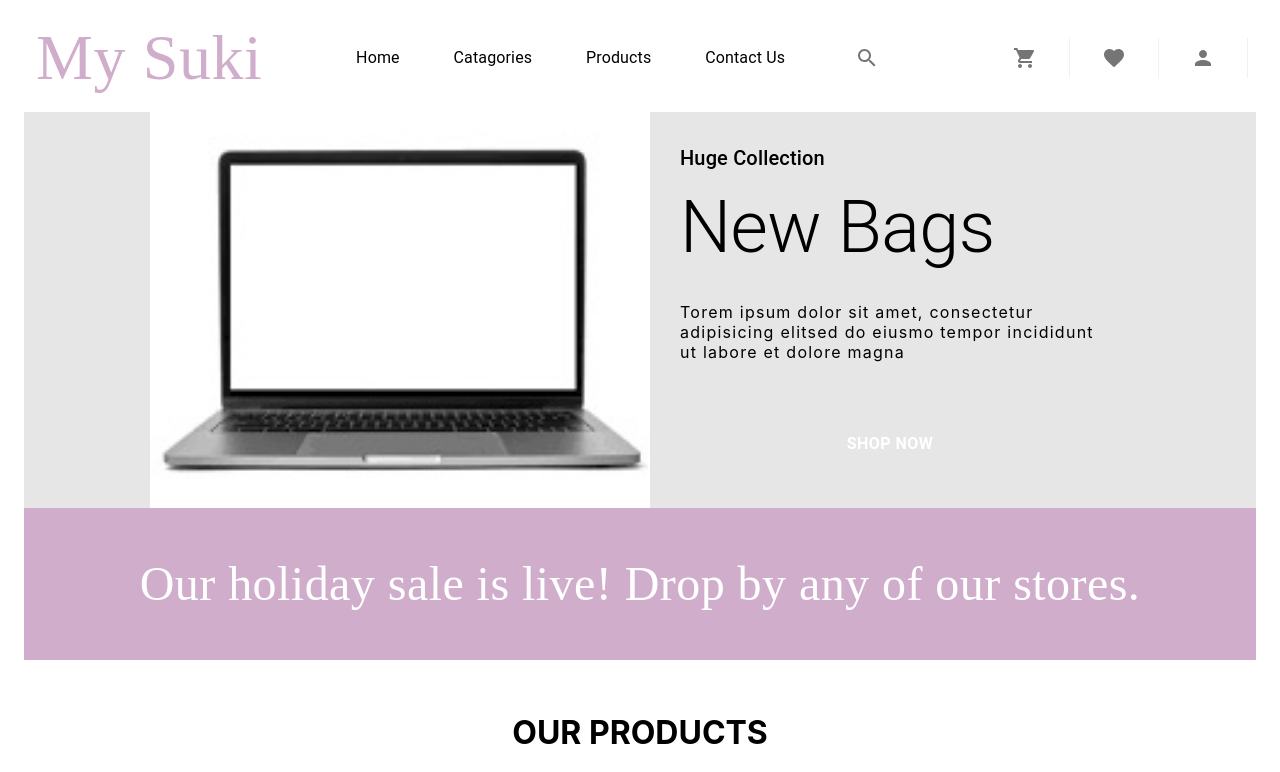
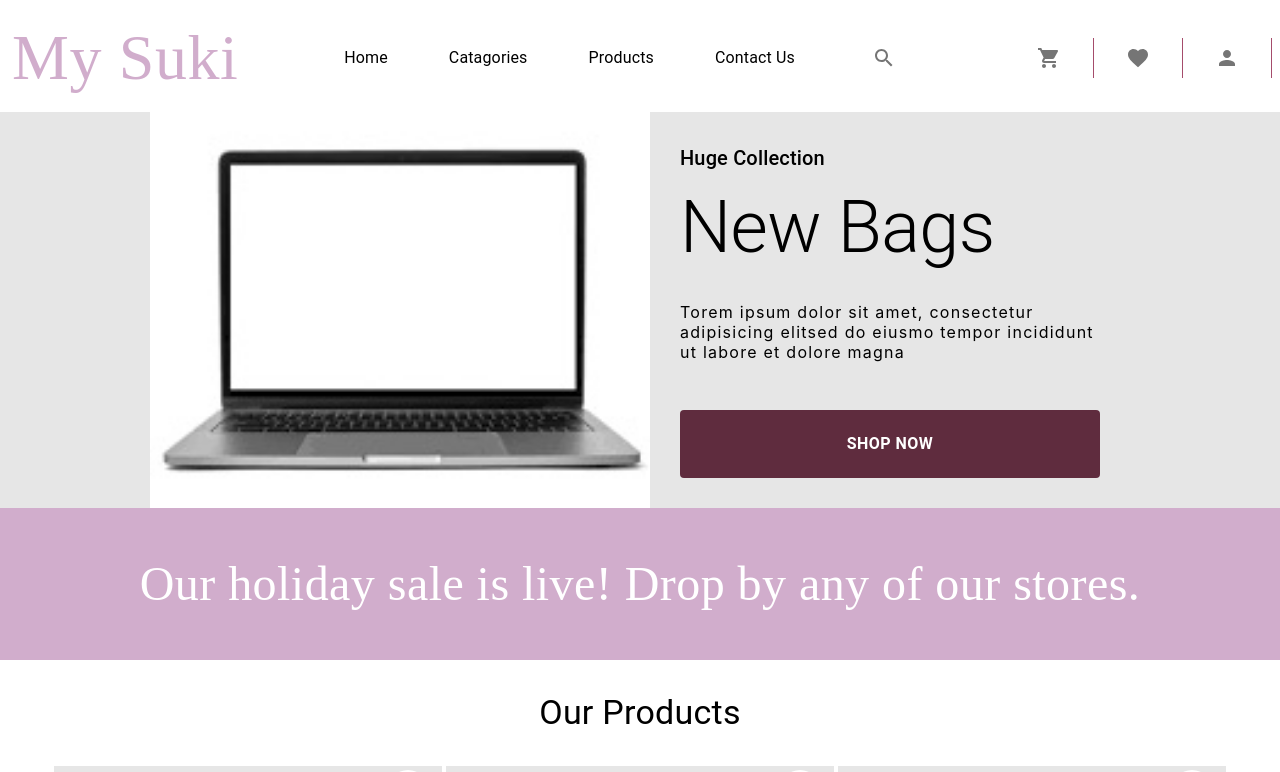
Before and after one commit to ttewabe/Build-local-Suki-Store, a React (Create React App) app: page / in a window 1280 px wide. Shown: the top 772 px of the page. Built offline with nearby package versions, Linux system fonts and the light colour scheme; a web font is replaced by a local one.

Commit message:
added drawer and full page search

```diff
--- a/src/App.js
+++ b/src/App.js
@@ -1,14 +1,15 @@
-import React, { useEffect } from 'react'
-import { Container, Typography, Box } from '@mui/material'
-import { ThemeProvider } from '@emotion/react'
-import theme from './styles/theme'
-import Appbar from './components/appbar'
-import Banner from './components/banner'
-import Promotions from './components/promotions'
-import Products from './components/products'
-import Footer from './components/footer'
-import AppDrawer from './components/drawer'
-import { UIProvider } from './context/ui'
+import { useEffect } from 'react'
+import { Container, Typography, Box, Stack } from "@mui/material";
+import Appbar from "./components/appbar";
+import { ThemeProvider } from "@mui/system";
+import theme from "./styles/theme";
+import Banner from "./components/banner";
+import Products from "./components/products";
+import { UIProvider } from "./context/ui";
+import Footer from "./components/footer";
+import AppDrawer from "./components/drawer";
+import Promotions from "./components/promotions";
+import SearchBox from "./components/search";
 
 function App() {
   useEffect(() => {
@@ -18,27 +19,28 @@ function App() {
   return (
     <ThemeProvider theme={theme}>
       <Container
+        disableGutters
         maxWidth="xl"
         sx={{
-          background: '#fff',
+          background: "#fff",
         }}
       >
+        <Stack>
           <UIProvider>
             <Appbar />
             <Banner />
             <Promotions />
-          <Box display="flex" justifyContent="center" sx={{ pt: 4 }}>
-            <Typography variant="4">
-              <h1>OUR PRODUCTS</h1>
-            </Typography>
+            <SearchBox />
+            <Box display="flex" justifyContent="center" sx={{ p: 4 }}>
+              <Typography variant="h4">Our Products</Typography>
             </Box>
             <Products />
             <Footer />
             <AppDrawer />
           </UIProvider>
+        </Stack>
       </Container>
     </ThemeProvider>
-  )
+  );
 }
-
 export default App
--- a/src/components/appbar/actions.js
+++ b/src/components/appbar/actions.js
@@ -49,7 +49,7 @@ export default function Actions({ matches }) {
             <FavoriteIcon />
           </ListItemIcon>
         </ListItemButton>
-        <Divider orientation="vertical" flexItem style={{ backgroundColor: Colors.secondary}} />
+        <Divider orientation="vertical" flexItem />
 
         <ListItemButton
           sx={{
@@ -66,7 +66,7 @@ export default function Actions({ matches }) {
             <PersonIcon />
           </ListItemIcon>
         </ListItemButton>
-        <Divider orientation="vertical" flexItem style={{ backgroundColor: Colors.secondary, width: '0.3px'}} />
+        <Divider orientation="vertical" flexItem  />
       </MyList>
     </Component>
   )
--- a/src/components/appbar/appbarDesktop.js
+++ b/src/components/appbar/appbarDesktop.js
@@ -2,8 +2,11 @@ import { AppbarContainer, AppbarHeader, MyList } from '../../styles/appbar'
 import { ListItemButton, ListItemIcon, ListItemText } from '@mui/material'
 import SearchIcon from '@mui/icons-material/Search'
 import Actions from './actions'
+import { useUIContext } from '../../context/ui'
 
 export default function AppbarDesktop({ matches }) {
+
+  const { setShowSearchBox } = useUIContext();
   return (
     <AppbarContainer>
       <AppbarHeader>My Suki</AppbarHeader>
@@ -15,7 +18,7 @@ export default function AppbarDesktop({ matches }) {
 
         <ListItemButton>
           <ListItemIcon>
-            <SearchIcon />
+            <SearchIcon onClick={()=> setShowSearchBox(true) }/>
           </ListItemIcon>
         </ListItemButton>
       </MyList>
--- a/src/components/appbar/appbarMobile.js
+++ b/src/components/appbar/appbarMobile.js
@@ -1,29 +1,27 @@
-import { AppbarContainer, AppbarHeader } from '../../styles/appbar'
-import MenuIcon from '@mui/icons-material/Menu'
-import SearchIcon from '@mui/icons-material/Search'
-import Actions from './actions'
-import { IconButton } from '@mui/material'
-import { useUIContext } from '../../context/ui'
+import { IconButton } from '@mui/material';
+import { useUIContext } from '../../context/ui';
+import { AppbarContainer, AppbarHeader } from '../../styles/appbar';
+import MenuIcon from '@mui/icons-material/Menu';
+import SearchIcon from '@mui/icons-material/Search';
+import Actions from './actions';
 
 
-function AppbarMobile({ matches }) {
 
-  const {setDrawerOpen} = useUIContext();
+export default function AppbarMobile({ matches }) {
+  const { setDrawerOpen, setShowSearchBox} = useUIContext();
 
   return (
-    <AppbarContainer>
-      <IconButton onClick={()=>setDrawerOpen(true)}>
+    <AppbarContainer >
+      <IconButton onClick={() => setDrawerOpen(true)}>
         <MenuIcon />
       </IconButton>
-      <AppbarHeader textAlign={'center'} variant="h4">
+      <AppbarHeader textAlign={"center"} variant="h4">
         My Suki
       </AppbarHeader>
-      <IconButton>
+      <IconButton onClick={()=> setShowSearchBox(true) }>
         <SearchIcon />
       </IconButton>
       <Actions matches={matches} />
     </AppbarContainer>
-  )
+  );
 }
-
-export default AppbarMobile
--- a/src/components/appbar/index.js
+++ b/src/components/appbar/index.js
@@ -1,21 +1,14 @@
-import { useMediaQuery } from '@mui/material'
-import { useTheme } from '@mui/material/styles'
-import AppbarMobile from './appbarMobile'
-import AppbarDesktop from './appbarDesktop'
+import { useTheme } from "@mui/material/styles";
+import { useMediaQuery } from "@mui/material";
+import AppbarDesktop from "./appbarDesktop";
+import AppbarMobile from "./appbarMobile";
 
-const Appbar = () => {
-  const theme = useTheme()
-  const matches = useMediaQuery(theme.breakpoints.down('md'))
-
+export default function Appbar() {
+  const theme = useTheme();
+  const matches = useMediaQuery(theme.breakpoints.down('md'));
   return (
     <>
-      {matches ? (
-        <AppbarMobile matches={matches} />
-      ) : (
-        <AppbarDesktop matches={matches} />
-      )}
+      {matches ? <AppbarMobile matches={matches}/> : <AppbarDesktop matches={matches}/>}
     </>
-  )
+  );
 }
-
-export default Appbar
--- /dev/null
+++ b/src/components/search/index.js
@@ -0,0 +1,37 @@
+import { IconButton, Slide } from '@mui/material'
+import { useUIContext } from '../../context/ui'
+import { SearchField, SearchBoxContainer } from '../../styles/search'
+import SearchIcon from '@mui/icons-material/Search'
+import CloseIcon from '@mui/icons-material/Close'
+
+export default function SearchBox() {
+  const { showSearchBox, setShowSearchBox } = useUIContext()
+
+  return (
+    <Slide direction="down" in={showSearchBox } timeout={500}>
+      <SearchBoxContainer>
+        <SearchField
+          color="secondary"
+          variant="standard"
+          fullWidth
+          placeholder="search..."
+        />
+         <IconButton>
+          <SearchIcon
+            sx={{ fontSize: { xs: '2rem', md: '3rem' } }}
+            color="secondary"
+          />
+        </IconButton>
+        <IconButton onClick={() => setShowSearchBox(false)}
+          sx={{
+            position: 'absolute',
+            top: 10,
+            right: 10,
+          }}
+        >
+          <CloseIcon sx={{ fontSize: '4rem' }} color="secondary" />
+        </IconButton>
+      </SearchBoxContainer>
+    </Slide>
+  )
+}
--- a/src/context/ui/index.js
+++ b/src/context/ui/index.js
@@ -1,17 +1,22 @@
 import { createContext, useContext, useState } from "react";
 
+export const UIContext = createContext({});
+export const useUIContext = () => useContext(UIContext);
 
-export const UIContext =createContext();
-export const useUIContext =() => useContext(UIContext);
+export const UIProvider = ({ children }) => {
+    const [drawerOpen, setDrawerOpen] = useState(false);
+    const [showSearchBox, setShowSearchBox] = useState(false);
 
-export const UIProvider = ({children}) =>{
+    const value = {
+        drawerOpen,
+        setDrawerOpen,
+        showSearchBox,
+        setShowSearchBox
+    };
 
-  const[drawerOpen, setDrawerOpen] =useState(false);
-
-  const value ={
-    drawerOpen,
-    setDrawerOpen
-  }
-
-  return <UIContext.Provider value={value}>{children}</UIContext.Provider>
+    return (
+    <UIContext.Provider value={value}>
+        {children}
+    </UIContext.Provider>
+    )
 }
--- a/src/styles/appbar/index.js
+++ b/src/styles/appbar/index.js
@@ -48,10 +48,8 @@ export const ActionIconsContainerDesktop = styled(Box)(() => ({
 
 //Drawer
 export const DrawerCloseButton = styled(IconButton)(() => ({
-
   position: 'absolute',
   top: 10,
   left:"250px",
   zIndex:1999
-
 }))
--- /dev/null
+++ b/src/styles/search/index.js
@@ -0,0 +1,36 @@
+import { TextField} from "@mui/material";
+import { styled } from "@mui/system";
+import { Box } from "@mui/system";
+import { Colors } from "../theme";
+
+export const SearchBoxContainer = styled(Box)(({ theme }) => ({
+
+  position: "absolute",
+  top: 0,
+  left: 0,
+  width: "100%",
+  height: "100%",
+  backgroundColor: theme.palette.primary.main,
+  display: "flex",
+  justifyContent: "center",
+  alignItems: "center",
+  zIndex: 99999,
+  opacity: 0.9,
+}));
+
+export const SearchField = styled(TextField)(({ theme }) => ({
+  ".MuiInputLabel-root": {
+    color: Colors.secondary,
+  },
+    ".MuiInput-root": {
+        fontSize: '1rem',
+        [theme.breakpoints.up('md')]: {
+            fontSize: '2rem',
+        },
+    color: Colors.secondary,
+  },
+  ".MuiInput-root::before": {
+    borderBottom: `1px solid ${Colors.secondary}`,
+  },
+  padding: "0 0 0 40px",
+}));
--- a/src/styles/theme/index.js
+++ b/src/styles/theme/index.js
@@ -1,5 +1,7 @@
-import { createTheme } from '@mui/material/styles';
-import { lighten } from "polished";
+import { createTheme } from '@mui/material/styles'
+import { lighten } from 'polished'
+
+export const DrawerWidth = 250
 
 export const Colors = {
   primary: '#5f2c3e',
@@ -14,10 +16,14 @@ export const Colors = {
   border: '#DDDFE1',
   inverse: '#2F3D4A',
   shaft: '#333',
+
+  // Grays
   dim_grey: '#696969',
   dove_gray: '#d5d5d5',
   body_bg: '#f3f6f9',
   light_gray: 'rgb(230,230,230)',
+
+  // Solid Color
   white: '#fff',
   black: '#000',
 }
@@ -30,10 +36,8 @@ const theme = createTheme({
     secondary: {
       main: Colors.secondary,
     },
-    tertiary: {
-      main: Colors.tertiary,
   },
-  },
+
   components: {
     MuiButton: {
       defaultProps: {
@@ -41,40 +45,51 @@ const theme = createTheme({
         disableElevation: true,
       },
     },
+    MuiTooltip: {
+      defaultProps: {
+        arrow: true,
+      },
+      styleOverrides: {
+        tooltip: {
+          background: Colors.primary,
+        },
+        arrow: {
+          color: Colors.primary,
+        },
+      },
+    },
     MuiDrawer: {
       styleOverrides: {
         paper: {
-          width: 250,
-          background:Colors.primary,
-          color:Colors.secondary,
+          width: DrawerWidth,
+          background: Colors.primary,
+          color: Colors.secondary,
           borderRadius: '0px 100px 0px 0px',
-          borderRight:`10px solid ${Colors.secondary}`
+          borderRight: `1px solid ${Colors.primary}`,
         },
       },
     },
     MuiDivider: {
       styleOverrides: {
         root: {
-          borderColor:lighten(0.2, Colors.secondary)
-        }
-      }
+          borderColor: lighten(0.2, Colors.primary),
+        },
+      },
     },
-
-    MyCustomShopButton: {
+    MyShopButton: {
       styleOverrides: {
         root: {
           color: Colors.white,
         },
         primary: {
           background: Colors.primary,
-          "&:hover": {
-            background: lighten(0.05, Colors.secondary),
-            color: Colors.black,
+          '&:hover': {
+            background: lighten(0.05, Colors.primary),
           },
         },
         secondary: {
           background: `${Colors.secondary}`,
-          "&:hover": {
+          '&:hover': {
             background: lighten(0.05, Colors.primary),
           },
         },
```
Also changed, not shown: public/index.html (+1 -22 lines), public/manifest.json, 1 other file (tests, documents, lock files or other folders). Lines whose indentation alone changed are shown as unchanged.
